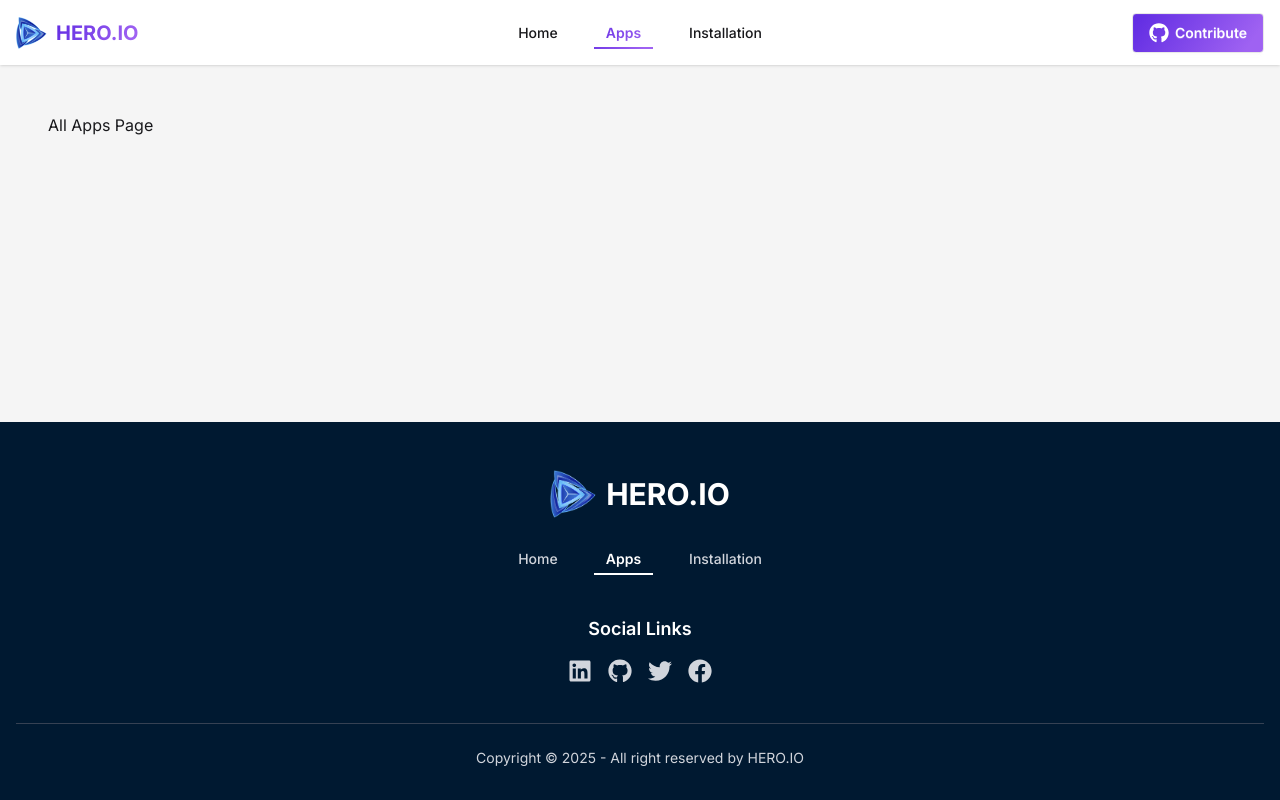
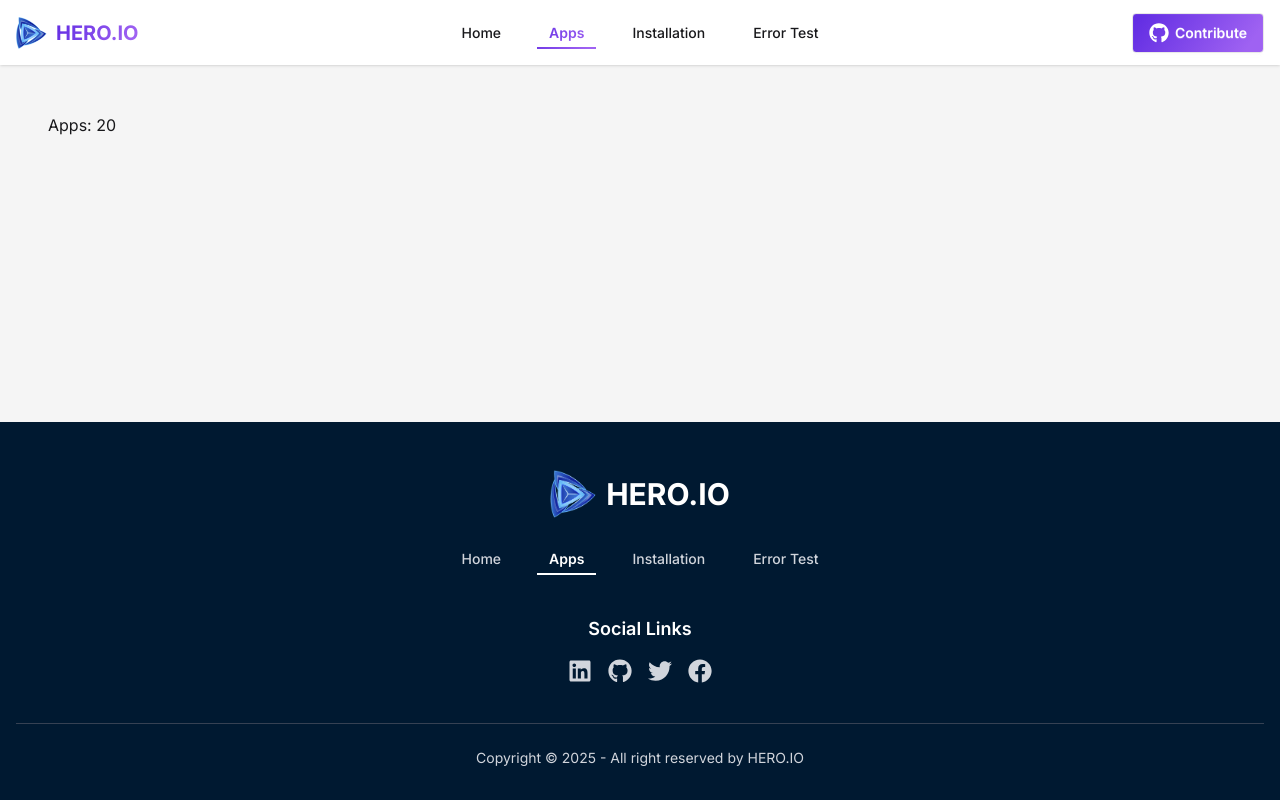
Before and after one commit to rahmanshaon/A08-hero-apps, a React (Vite) app: page /apps in a window 1280 px wide. Built offline with nearby package versions, Linux system fonts and the light colour scheme.

Commit message:
custom hook and error page added

```diff
--- a/package.json
+++ b/package.json
@@ -11,6 +11,7 @@
   },
   "dependencies": {
     "@tailwindcss/vite": "^4.1.14",
+    "axios": "^1.12.2",
     "react": "^19.1.1",
     "react-dom": "^19.1.1",
     "react-icons": "^5.5.0",
--- a/src/components/AppCard.jsx
+++ b/src/components/AppCard.jsx
@@ -16,7 +16,7 @@ const AppCard = ({ app }) => {
         />
       </figure>
       <div className="card-body">
-        <h2 className="card-title text-center">{title}</h2>
+        <h2 className="card-title text-center font-semibold xl:text-lg lg:text-base">{title}</h2>
       </div>
 
       <div className="flex justify-between items-center">
--- a/src/components/NavLinkLists.jsx
+++ b/src/components/NavLinkLists.jsx
@@ -52,6 +52,14 @@ const NavLinkLists = ({ variant = "gradient" }) => {
           Installation
         </NavLink>
       </li>
+      <li className="font-medium">
+        <NavLink
+          to="/error"
+          style={({ isActive }) => (isActive ? activeLinkStyle : undefined)}
+        >
+          Error Test
+        </NavLink>
+      </li>
     </>
   );
 };
--- /dev/null
+++ b/src/hooks/useApps.js
@@ -0,0 +1,20 @@
+import axios from "axios";
+import { useEffect, useState } from "react";
+
+const useApps = () => {
+  const [apps, setApps] = useState([]);
+  const [loading, setLoading] = useState(true);
+  const [error, setError] = useState(null);
+
+  useEffect(() => {
+    setLoading(true);
+    axios("/appsData.json")
+      .then((data) => setApps(data.data))
+      .catch((err) => setError(err))
+      .finally(() => setLoading(false));
+  }, []);
+
+  return { apps, loading, error };
+};
+
+export default useApps;
--- a/src/pages/AllApps.jsx
+++ b/src/pages/AllApps.jsx
@@ -1,9 +1,11 @@
 import React from "react";
+import useApps from "../hooks/useApps";
 
 const AllApps = () => {
+  const {apps} = useApps();
   return (
     <div>
-      <p>All Apps Page</p>
+      <p>Apps: {apps.length}</p>
     </div>
   );
 };
--- a/src/pages/ErrorPage.jsx
+++ b/src/pages/ErrorPage.jsx
@@ -1,9 +1,23 @@
 import React from "react";
+import { useRouteError } from "react-router";
+import Navbar from "../components/Navbar";
+import Footer from "../components/Footer";
 
 const ErrorPage = () => {
+  const error = useRouteError();
+  const message = error?.statusText || error?.message;
+  const status = error?.status;
   return (
-    <div>
-      <p>404 Error Page!</p>
+    <div className="flex flex-col min-h-screen">
+      <Navbar />
+      <div className="flex-1 flex flex-col items-center justify-center text-center px-4">
+        <h1 className="text-7xl font-extrabold text-gray-800 mb-4">{status}</h1>
+        <p className="text-2xl font-semibold text-red-600 mb-2">{message}</p>
+        <p className="text-gray-500 mt-2">
+          Something went wrong. Please try again later.
+        </p>
+      </div>
+      <Footer />
     </div>
   );
 };
--- a/src/pages/Home.jsx
+++ b/src/pages/Home.jsx
@@ -1,16 +1,35 @@
 import React from "react";
-import { useLoaderData } from "react-router";
+import { Link } from "react-router";
 import AppCard from "../components/AppCard";
+import useApps from "../hooks/useApps";
 
 const Home = () => {
-  const apps = useLoaderData();
-  console.log(apps);
+  const {apps, loading, error} = useApps();
+//   console.log(data);
+  const featuredApps = apps.slice(0, 8);
+//   console.log(apps);
   return (
     <div>
+      <div className="text-center my-12">
+        <h2 className="text-[#001931] text-4xl font-bold mb-4">
+          Trending Apps
+        </h2>
+        <p className="text-gray-500 text-lg">
+          Explore All Trending Apps on the Market developed by us
+        </p>
+      </div>
       <div className="grid grid-cols-1 md:grid-cols-2 lg:grid-cols-4 gap-5">
-        {apps.map((app) => (
+        {featuredApps.map((app) => (
           <AppCard key={app.id} app={app} />
         ))}
+      </div>
+      <div className="flex justify-center items-center mt-12">
+        <Link
+          to="/apps"
+          className="btn text-white bg-[linear-gradient(125deg,#632EE3_5.68%,#9F62F2_88.38%)] hover:bg-[linear-gradient(125deg,#9F62F2_5.68%,#632EE3_88.38%)] transition ease-in-out"
+        >
+          Show All Apps
+        </Link>
       </div>
     </div>
   );
--- a/src/routes/Routes.jsx
+++ b/src/routes/Routes.jsx
@@ -15,7 +15,7 @@ const router = createBrowserRouter([
       {
         index: true,
         element: <Home />,
-        loader: () => fetch("/appsData.json"),
+        // loader: () => fetch("/appsData.json"),
       },
       {
         path: "/home",
```
Also changed, not shown: 1 other file (tests, documents, lock files or other folders).
